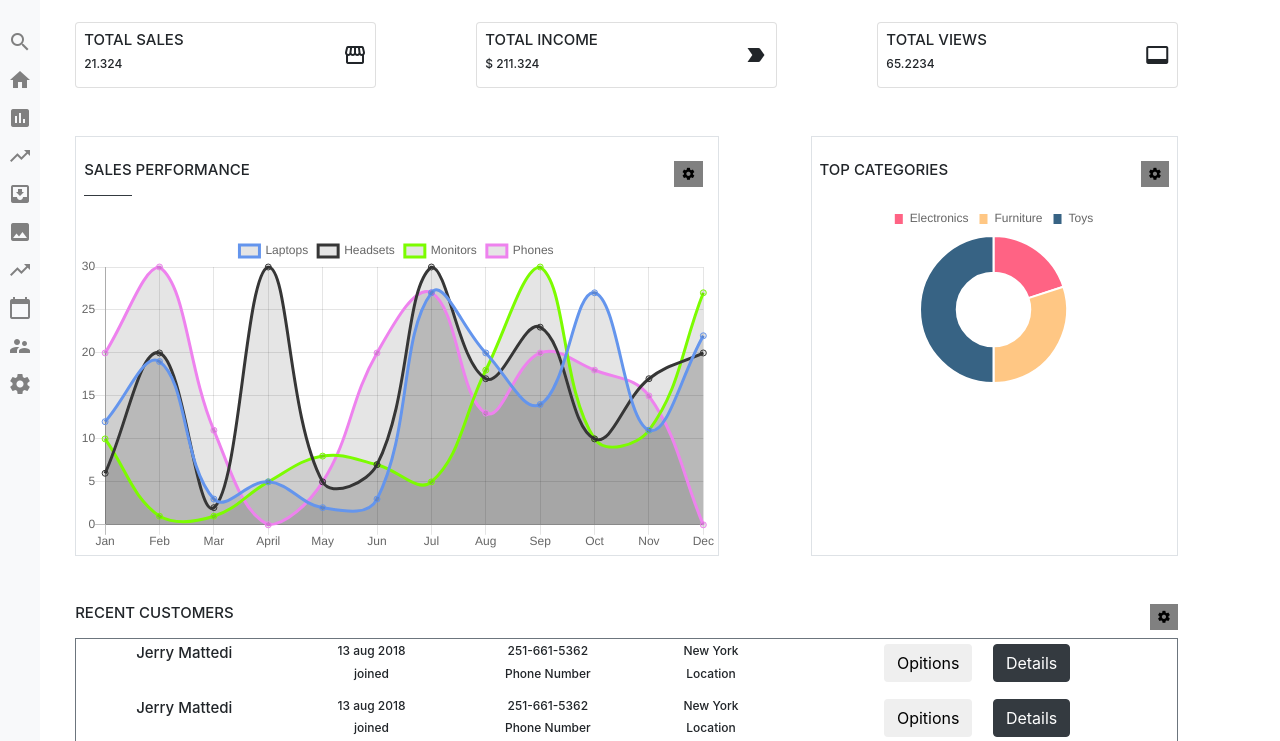
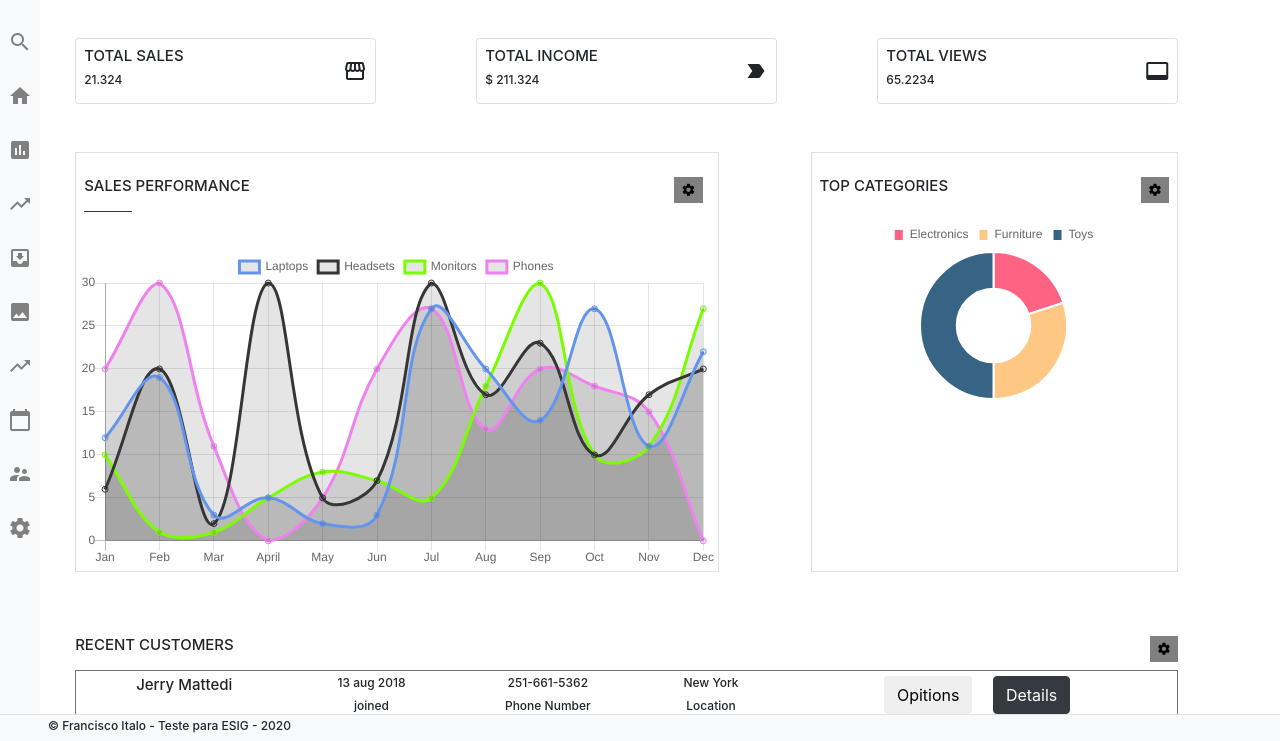
Before and after one commit to italosilva01-zz/esig_test, a plain HTML site: page index.html in a window 1280 px wide. Shown: the part 59-800 px from the top of the page. Drawn offline with nearby package versions, Linux system fonts and the light colour scheme.

Commit message:
o bruto tá ok

```diff
--- a/index.html
+++ b/index.html
@@ -61,7 +61,7 @@
 
                         <ul class="nav flex-column">
 
-                            <li class="nav-item pb-2">
+                            <li class="nav-item pb-4">
                                 <a href="#" class="">
                                     <i class="material-icons">
                                         search
@@ -69,7 +69,7 @@
                                 </a>
 
                             </li>
-                            <li class="nav-item pb-2">
+                            <li class="nav-item pb-4">
                                 <a href="#">
                                     <i class="material-icons">
                                         home
@@ -77,7 +77,7 @@
                                 </a>
 
                             </li>
-                            <li class="nav-item pb-2">
+                            <li class="nav-item pb-4">
 
                                 <a href="#">
                                     <i class="material-icons">
@@ -86,7 +86,7 @@
                                 </a>
 
                             </li>
-                            <li class="nav-item pb-2">
+                            <li class="nav-item pb-4">
                                 <a href="#">
                                     <i class="material-icons">
                                         trending_up
@@ -95,7 +95,7 @@
 
 
                             </li>
-                            <li class="nav-item pb-2">
+                            <li class="nav-item pb-4">
                                 <a href="#">
                                     <i class="material-icons">
                                         move_to_inbox
@@ -104,7 +104,7 @@
 
 
                             </li>
-                            <li class="nav-item pb-2">
+                            <li class="nav-item pb-4">
                                 <a href="#">
                                     <i class="material-icons">
                                         image
@@ -113,7 +113,7 @@
 
 
                             </li>
-                            <li class="nav-item pb-2">
+                            <li class="nav-item pb-4">
                                 <a href="#">
                                     <i class="material-icons">
                                         trending_up
@@ -122,7 +122,7 @@
 
 
                             </li>
-                            <li class="nav-item pb-2">
+                            <li class="nav-item pb-4">
                                 <a href="#" class="">
                                     <i class="material-icons">
                                         calendar_today
@@ -132,7 +132,7 @@
 
 
                             </li>
-                            <li class="nav-item pb-2">
+                            <li class="nav-item pb-4">
                                 <a href="#">
                                     <i class="material-icons">
                                         supervisor_account
@@ -142,7 +142,7 @@
 
 
                             </li>
-                            <li class="nav-item pb-2">
+                            <li class="nav-item pb-4">
                                 <a href="#">
                                     <i class="material-icons">
                                         settings
@@ -158,7 +158,7 @@
 
 
             <!--main-->
-            <main class="col-md-11 col-lg-11 p-0 ">
+            <main class="col-md-11 col-lg-11 p-0 mt-3">
 
                 <div class="row d-flex justify-content-around  mt-4 ">
 
@@ -244,7 +244,7 @@
                     </div>
 
                     <!--recent customers-->
-                    <section class="row col-11 mt-5">
+                    <section class="row col-11 mt-5 pt-3">
                         <!--title-->
                         <div class="d-flex justify-content-between col-12 p-0">
                             <h5>RECENT CUSTOMERS</h5>
@@ -413,8 +413,8 @@
 
 
     </div>
-    <footer class="col-12 border-top bg-danger">
-        <h6>Francisco Italo -</h6>
+    <footer class="col-12 border-top fixed-bottom bg-light d-flex justify-content-start pl-5 pt-1">
+        <h6>&copy Francisco Italo - Teste para ESIG - 2020</h6>
     </footer>
 
 
--- a/scss/style.scss
+++ b/scss/style.scss
@@ -77,7 +77,7 @@ header {
         color: $iconColor;
     }
     +div{
-       // height: 1000px;
+     //  height: 100%;
     }
 }
 
@@ -163,5 +163,5 @@ main {
 }
 
 footer{
-    bottom: 0;
+    text-align: left;
 }
```
